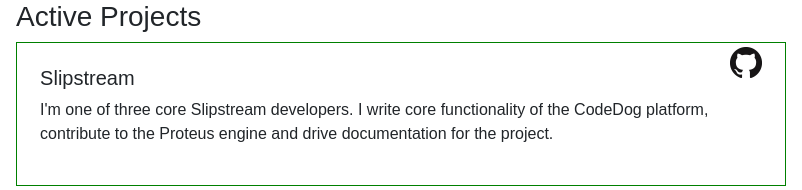
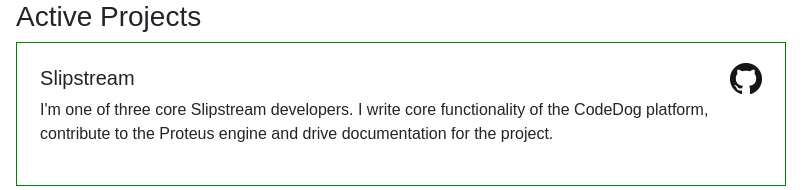
Before and after one commit to mattcarmody/mattcarmody.github.io, a plain HTML site: page projects.html in a window 1280 px wide. Shown: the top 190 px of the page, 239-1041 px from the left. Drawn offline with nearby package versions, Linux system fonts and the light colour scheme.

Commit message:
Try to keep link and image together with class

```diff
--- a/main.css
+++ b/main.css
@@ -10,9 +10,9 @@
     margin-bottom: 1%;
     position: relative;
 }
-.project img {
+.repo {
     position: absolute;
-    top: 3%;
+    top: calc(3% + 16px);
     right: 3%;
 }
 @media (min-width: 1200px) {
--- a/projects.html
+++ b/projects.html
@@ -16,7 +16,7 @@
 
     <div class="project">
         <h5>Slipstream</h5>
-        <a href="https://github.com/BruceDLong/CodeDog"><img src="GitHub-Mark-32px.png" alt="GitHub logo"/></a>
+        <a href="https://github.com/BruceDLong/CodeDog" class="repo"><img src="GitHub-Mark-32px.png" alt="GitHub logo"/></a>
         <p>
             I'm one of three core Slipstream developers.
             I write core functionality of the CodeDog platform, contribute to the Proteus engine and drive documentation for the project.
```
